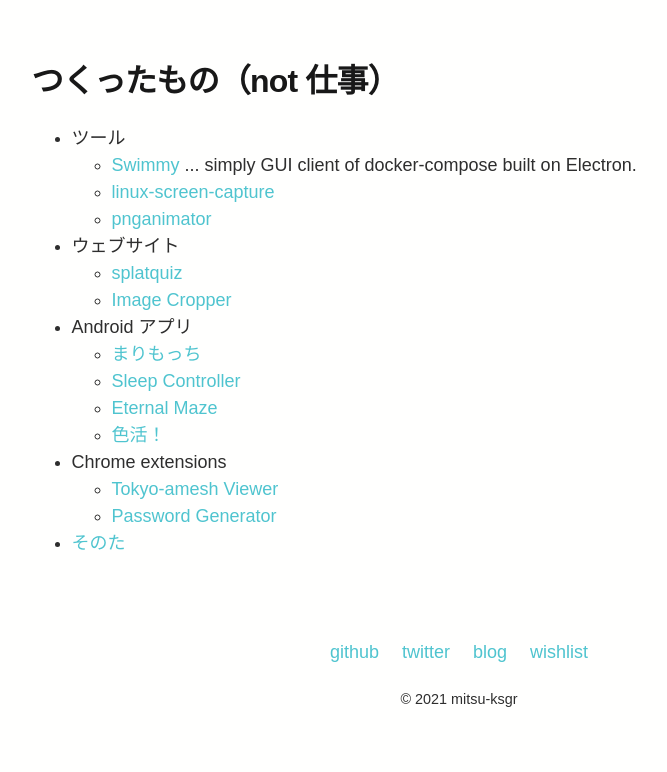
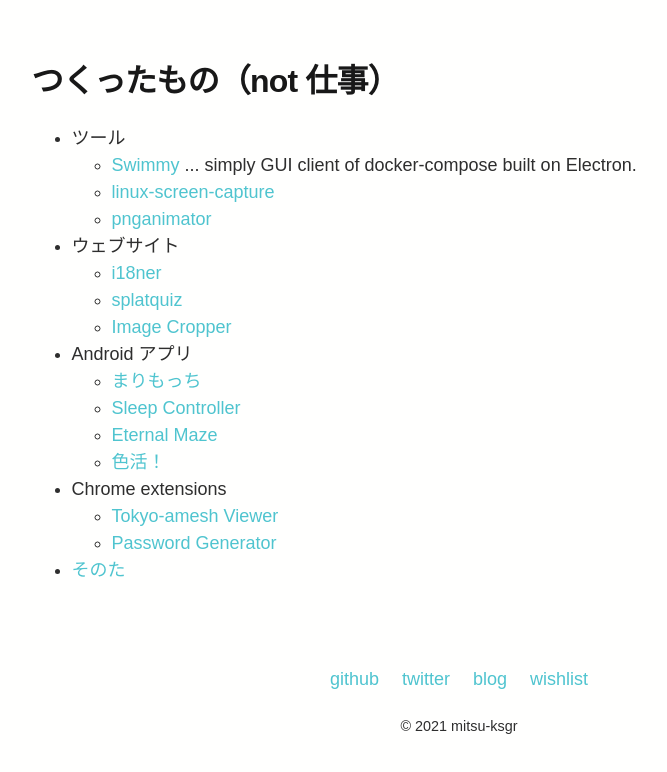
Before and after one commit to mitsu-ksgr/mitsu-ksgr.github.io, a plain HTML site: page index.html in a window 1280 px wide. Shown: the part 2438-3210 px from the top of the page, without its empty margins (181-848 px from the left). Drawn offline with Linux system fonts and the light colour scheme; a web font is replaced by a local one.

Commit message:
add i18ner

```diff
--- a/index.html
+++ b/index.html
@@ -189,6 +189,7 @@
           <li>
             ウェブサイト
             <ul>
+              <li><a href="https://www.ksgr.net/i18ner/" target="_blank" rel="noopener noreferrer">i18ner</li>
               <li><a href="https://splatquiz.ink/" target="_blank" rel="noopener noreferrer">splatquiz</a></li>
               <li><a href="https://www.ksgr.net/image-cropper/" target="_blank" rel="noopener noreferrer">Image Cropper</a></li>
             </ul>
```
